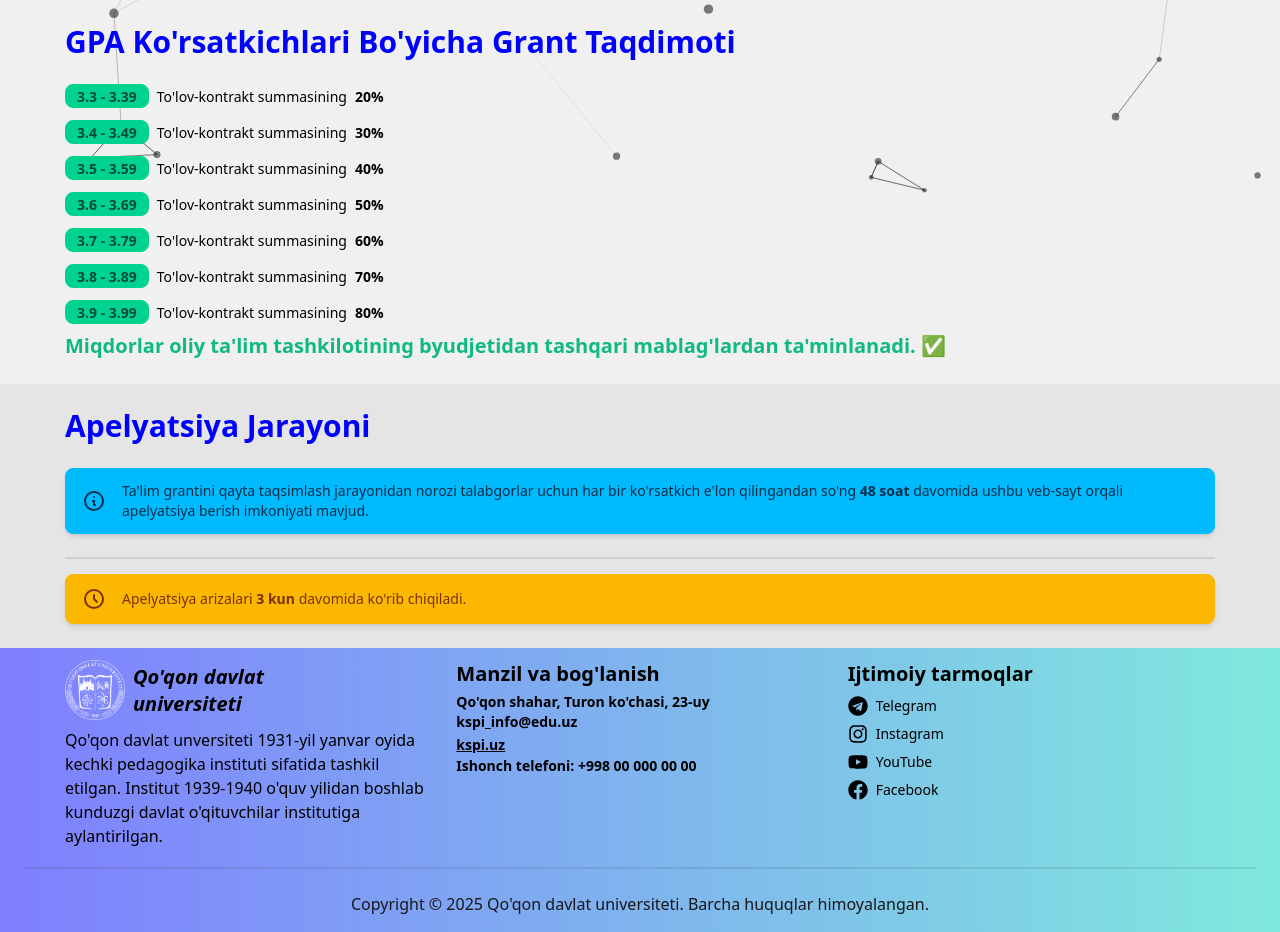
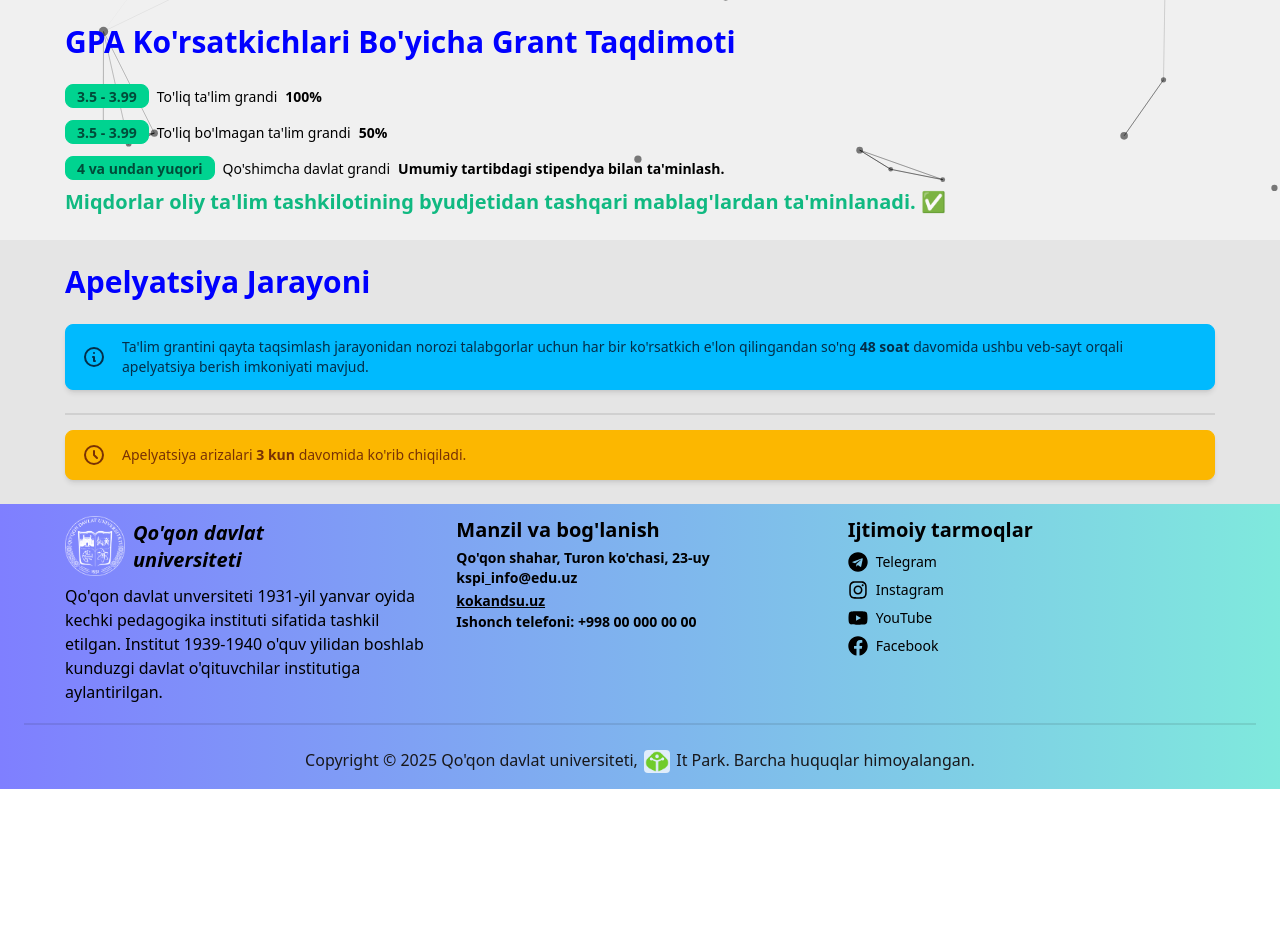
Before and after one commit to Azimjon-M/talaba-grand, a React (Vite) app: page / in a window 1280 px wide. Shown: the part 600-1532 px from the top of the page. After the commit the page ends 1389 px from the top, so only its background shows below. Built offline with nearby package versions, Linux system fonts and the light colour scheme.

Commit message:
footer copy.r. + ITpark logo, GPA korsatkichlari ++

```diff
--- a/src/components/Footer/index.jsx
+++ b/src/components/Footer/index.jsx
@@ -4,6 +4,7 @@ import { Theme } from '../../styles/theme.js';
 import { FooterContainer } from './styled.js';
 import FonAnimated from '../FonAnimated/index.jsx';
 import { FaTelegram, FaInstagram, FaYoutube, FaFacebook } from 'react-icons/fa';
+import ItParkLOgo from '../../assets/icons/ItPark_Logo.png';
 
 const Footer = () => {
     const { footerBgLeft, footerBgRight } = Theme;
@@ -47,11 +48,11 @@ const Footer = () => {
                         </p>
                         <p className="text-sm">kspi_info@edu.uz</p>
                         <a
-                            href="https://kspi.uz"
+                            href="https://kokandsu.uz/"
                             target="_blank"
                             className="text-sm underline"
                         >
-                            kspi.uz
+                            kokandsu.uz
                         </a>
                         <p className="text-sm">
                             Ishonch telefoni: +998 00 000 00 00
@@ -119,8 +120,13 @@ const Footer = () => {
 
             <div className="my-4">
                 <h1>
-                    Copyright © 2025 Qo'qon davlat universiteti. Barcha huquqlar
-                    himoyalangan.
+                    Copyright © 2025 Qo'qon davlat universiteti,{' '}
+                    <img
+                        className="w-[26px] inline-block bg-[#ffffffc1] rounded-sm p-[1px] mx-[2px]"
+                        src={ItParkLOgo}
+                        alt="It Park"
+                    />{' '}
+                    It Park. Barcha huquqlar himoyalangan.
                 </h1>
             </div>
         </FooterContainer>
--- a/src/components/GPAkorsatkichlar/index.jsx
+++ b/src/components/GPAkorsatkichlar/index.jsx
@@ -20,64 +20,30 @@ const GPAkorsatkichlar = () => {
                             <span
                                 className={`badge badge-success font-semibold`}
                             >
-                                3.3 - 3.39
+                                3.5 - 3.99
                             </span>
-                            To'lov-kontrakt summasining{' '}
-                            <span className="font-semibold">20%</span>
+                            To'liq ta'lim grandi{' '}
+                            <span className="font-semibold">100%</span>
                         </p>
                         <p className="text-black dark:text-white flex items-center gap-2">
                             <span
                                 className={`badge badge-success font-semibold`}
                             >
-                                3.4 - 3.49
+                                3.5 - 3.99
                             </span>
-                            To'lov-kontrakt summasining{' '}
-                            <span className="font-semibold">30%</span>
-                        </p>
-                        <p className="text-black dark:text-white flex items-center gap-2">
-                            <span
-                                className={`badge badge-success font-semibold`}
-                            >
-                                3.5 - 3.59
-                            </span>
-                            To'lov-kontrakt summasining{' '}
-                            <span className="font-semibold">40%</span>
-                        </p>
-                        <p className="text-black dark:text-white flex items-center gap-2">
-                            <span
-                                className={`badge badge-success font-semibold`}
-                            >
-                                3.6 - 3.69
-                            </span>
-                            To'lov-kontrakt summasining{' '}
+                            To'liq bo'lmagan ta'lim grandi{' '}
                             <span className="font-semibold">50%</span>
                         </p>
                         <p className="text-black dark:text-white flex items-center gap-2">
                             <span
                                 className={`badge badge-success font-semibold`}
                             >
-                                3.7 - 3.79
+                                4 va undan yuqori
                             </span>
-                            To'lov-kontrakt summasining{' '}
-                            <span className="font-semibold">60%</span>
-                        </p>
-                        <p className="text-black dark:text-white flex items-center gap-2">
-                            <span
-                                className={`badge badge-success font-semibold`}
-                            >
-                                3.8 - 3.89
+                            Qo'shimcha davlat grandi{' '}
+                            <span className="font-semibold">
+                                Umumiy tartibdagi stipendya bilan ta'minlash.
                             </span>
-                            To'lov-kontrakt summasining{' '}
-                            <span className="font-semibold">70%</span>
-                        </p>
-                        <p className="text-black dark:text-white flex items-center gap-2">
-                            <span
-                                className={`badge badge-success font-semibold`}
-                            >
-                                3.9 - 3.99
-                            </span>
-                            To'lov-kontrakt summasining{' '}
-                            <span className="font-semibold">80%</span>
                         </p>
                     </div>
                     {/* <div className="divider"></div> */}
```
Also changed, not shown: src/assets/icons/ItPark_Logo.png (added).
